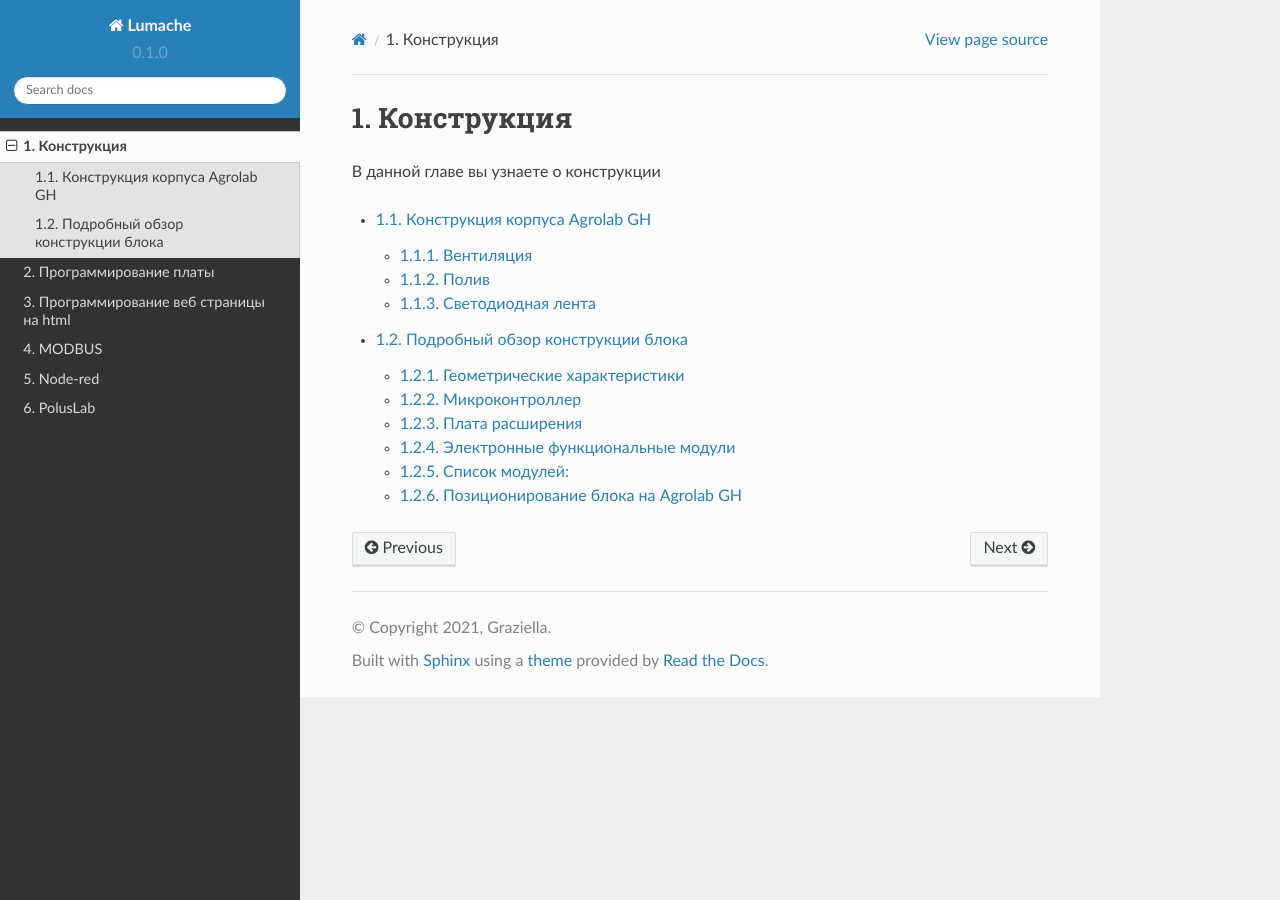
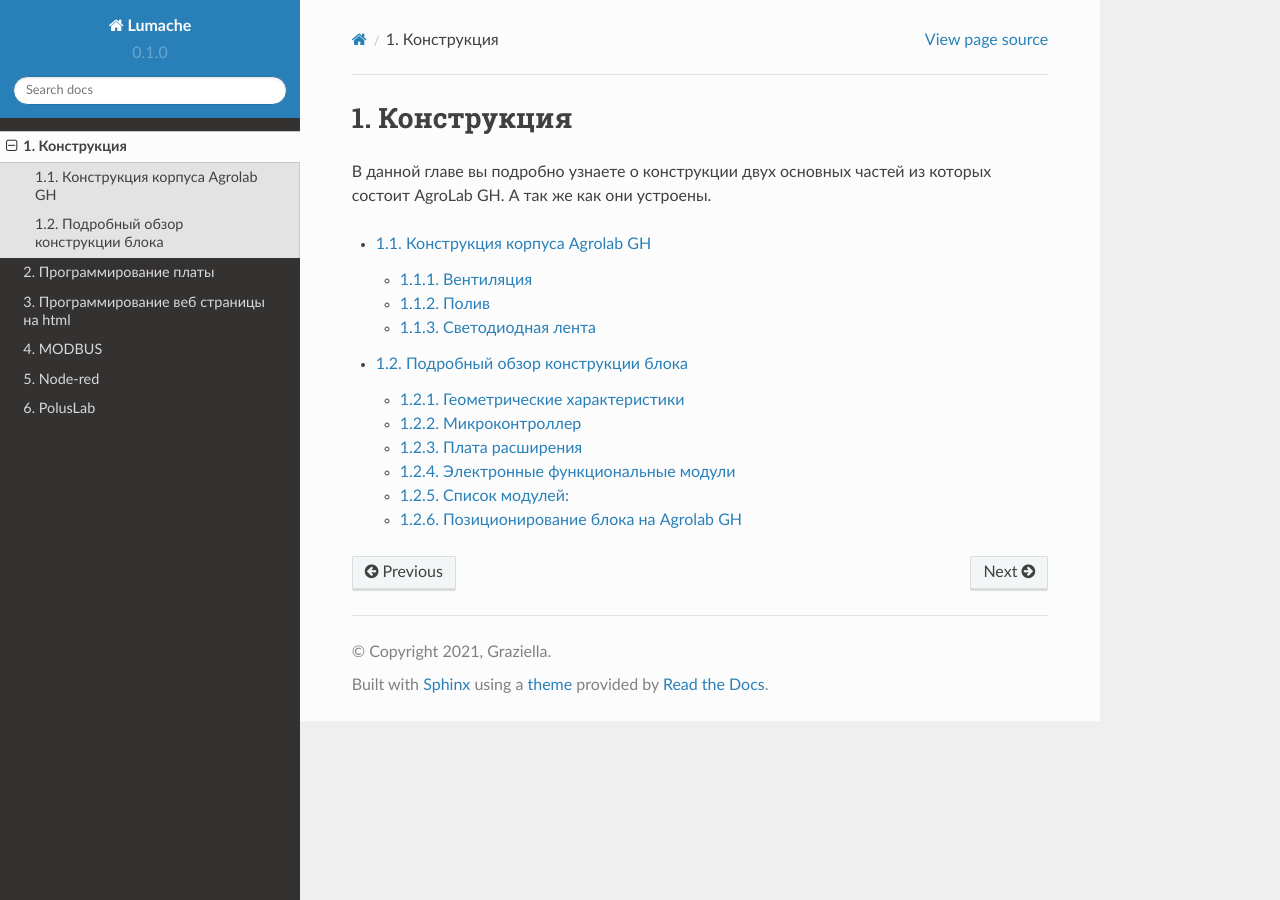
Before and after one commit to BBanwz/book_AL_GH, a Sphinx documentation site: the page built from docs/1construction/index.rst, in a window 1280 px wide. Built offline with Sphinx 7.4.7 and the Read the Docs theme 2.0.0, drawn with Linux system fonts in a browser that asks for light colours.

Commit message:
Update index.rst

```diff
--- a/docs/1construction/index.rst
+++ b/docs/1construction/index.rst
@@ -1,7 +1,7 @@
 Конструкция
 ===========
 
-В данной главе вы узнаете о конструкции
+В данной главе вы подробно узнаете о конструкции двух основных частей из которых состоит AgroLab GH. А так же как они устроены.
 
 .. toctree::
    :maxdepth: 3
```
